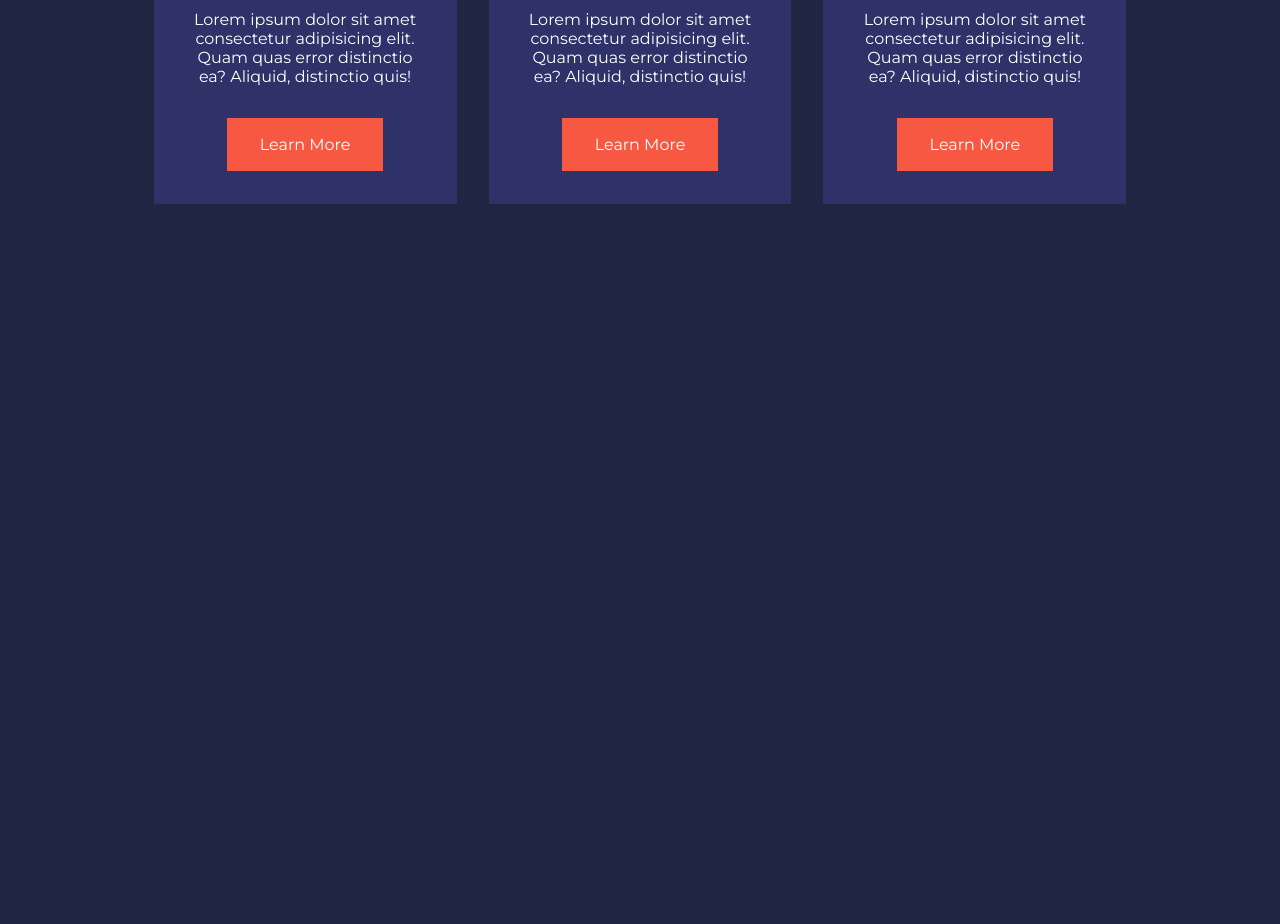
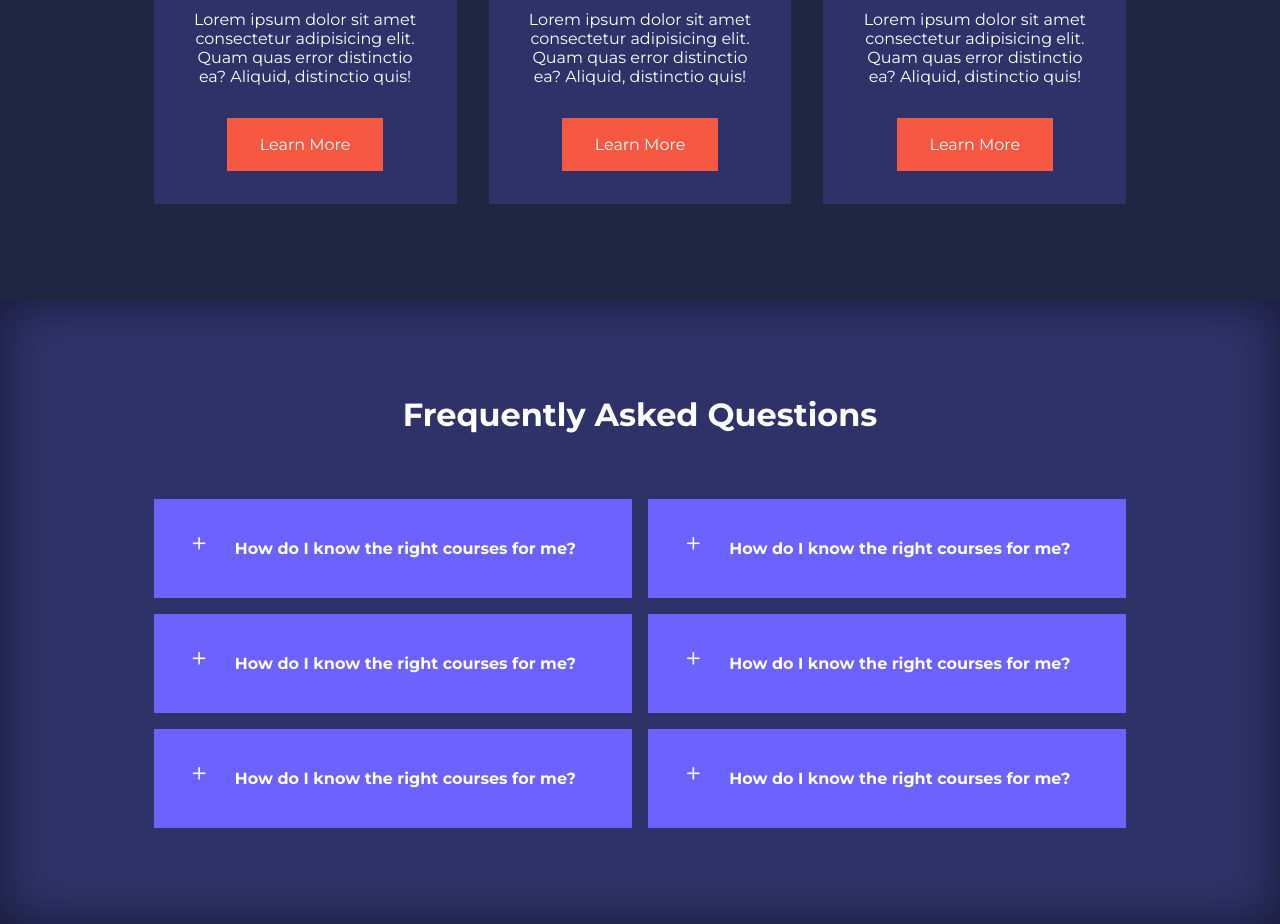
Before and after one commit to mriccelli75/education-multipage-site, a plain HTML site: page index.html in a window 1280 px wide. Shown: the part 1754-2678 px from the top of the page. Before the commit the page ends 2054 px from the top, so only its background shows below. Drawn offline with nearby package versions, Linux system fonts and the light colour scheme.

Commit message:
faq section html css and javascript

```diff
--- a/css/style.css
+++ b/css/style.css
@@ -234,3 +234,38 @@ section.categories {
 .courses__container  .course .course__info p {
     margin: 1.2rem 0 2rem;
 }
+
+/* =================== FAQs =========== */
+.faqs {
+    background: var(--color-bg1);
+    box-shadow: inset 0 0 3rem rgba(0,0,0,0.5);
+}
+.faqs__container {
+    display: grid;
+    grid-template-columns: 1fr 1fr;
+    gap: 1rem;
+}
+.faq {
+    padding: 2rem;
+    display: flex;
+    align-items: center;
+    gap: 1.4rem;
+    height: fit-content;
+    background: var(--color-primary);
+    cursor: pointer;
+}
+.faq h4 {
+    font-size: 1rem;
+    line-height: 2.2;
+}
+.faq_icon {
+    align-self: flex-start;
+    font-size: 1.2rem;
+}
+.faq p {
+    margin-top: 0.8rem;
+    display: none;
+}
+.faq.open p {
+    display: block;
+}
--- a/index.html
+++ b/index.html
@@ -124,6 +124,55 @@
         </article>
     </div>
 </section>
+
+<!-- FAQs section -->
+<section class="faqs">
+    <h2>Frequently Asked Questions</h2>
+    <div class="container faqs__container">
+        <article class="faq">
+            <div class="faq_icon"><i class="uil uil-plus"></i></div>
+            <div class="question__answer">
+                <h4>How do I know the right courses for me?</h4>
+                <p>Lorem ipsum dolor sit amet consectetur adipisicing elit. Soluta, dolores.</p>
+            </div>
+        </article>
+        <article class="faq">
+            <div class="faq_icon"><i class="uil uil-plus"></i></div>
+            <div class="question__answer">
+                <h4>How do I know the right courses for me?</h4>
+                <p>Lorem ipsum dolor sit amet consectetur adipisicing elit. Soluta, dolores.</p>
+            </div>
+        </article>
+        <article class="faq">
+            <div class="faq_icon"><i class="uil uil-plus"></i></div>
+            <div class="question__answer">
+                <h4>How do I know the right courses for me?</h4>
+                <p>Lorem ipsum dolor sit amet consectetur adipisicing elit. Soluta, dolores.</p>
+            </div>
+        </article>
+        <article class="faq">
+            <div class="faq_icon"><i class="uil uil-plus"></i></div>
+            <div class="question__answer">
+                <h4>How do I know the right courses for me?</h4>
+                <p>Lorem ipsum dolor sit amet consectetur adipisicing elit. Soluta, dolores.</p>
+            </div>
+        </article>
+        <article class="faq">
+            <div class="faq_icon"><i class="uil uil-plus"></i></div>
+            <div class="question__answer">
+                <h4>How do I know the right courses for me?</h4>
+                <p>Lorem ipsum dolor sit amet consectetur adipisicing elit. Soluta, dolores.</p>
+            </div>
+        </article>
+        <article class="faq">
+            <div class="faq_icon"><i class="uil uil-plus"></i></div>
+            <div class="question__answer">
+                <h4>How do I know the right courses for me?</h4>
+                <p>Lorem ipsum dolor sit amet consectetur adipisicing elit. Soluta, dolores.</p>
+            </div>
+        </article>
+    </div>
+</section>
 <script src="main.js"></script>
 </body>
 </html>
--- a/main.js
+++ b/main.js
@@ -3,3 +3,20 @@ window.addEventListener('scroll', () => {
     document.querySelector('nav').classList.toggle
     ('window-scroll', window.scrollY > 100)
 })
+
+// open/close faq answer
+const faqs = document.querySelectorAll(".faq");
+
+faqs.forEach(faq => {
+    faq.addEventListener('click', () => {
+        faq.classList.toggle('open');
+
+        //change icon
+        const icon = faq.querySelector('.faq_icon i');
+        if(icon.className === 'uil uil-plus') {
+            icon.className = 'uil uil-minus'
+        } else {
+            icon.className = "uil uil-plus";
+        }
+    })
+})
```
